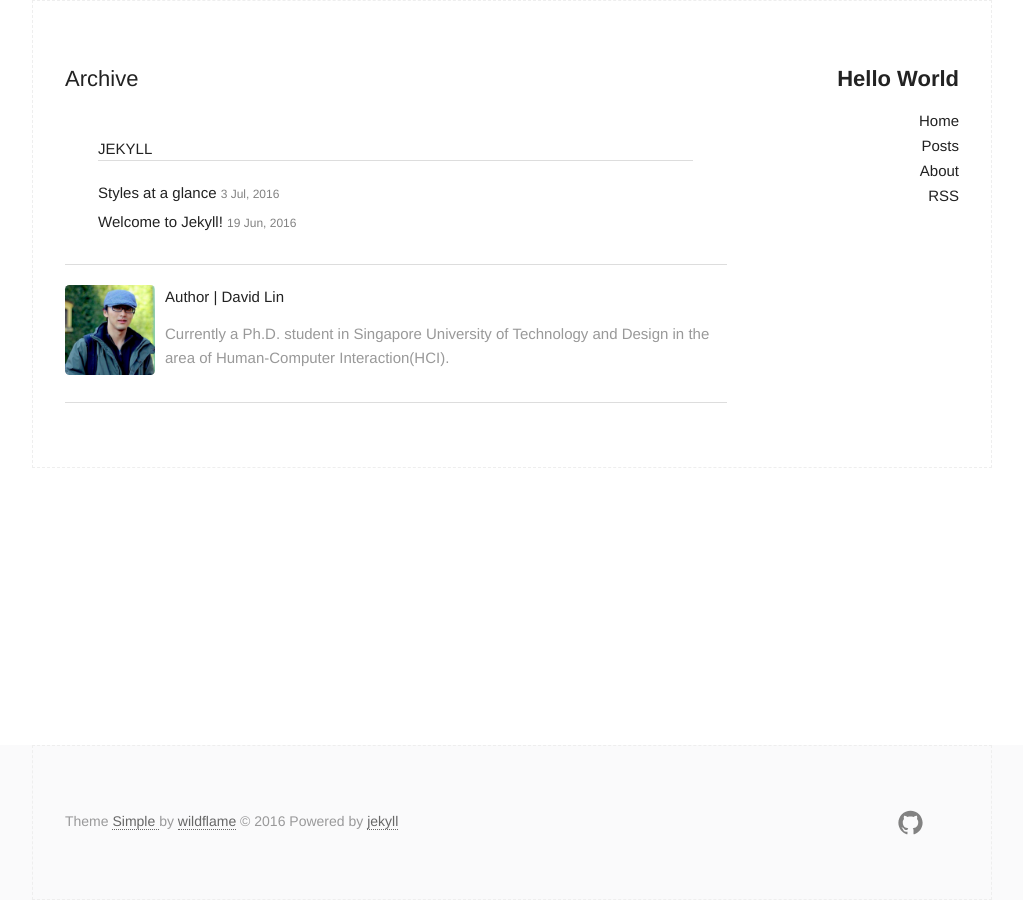
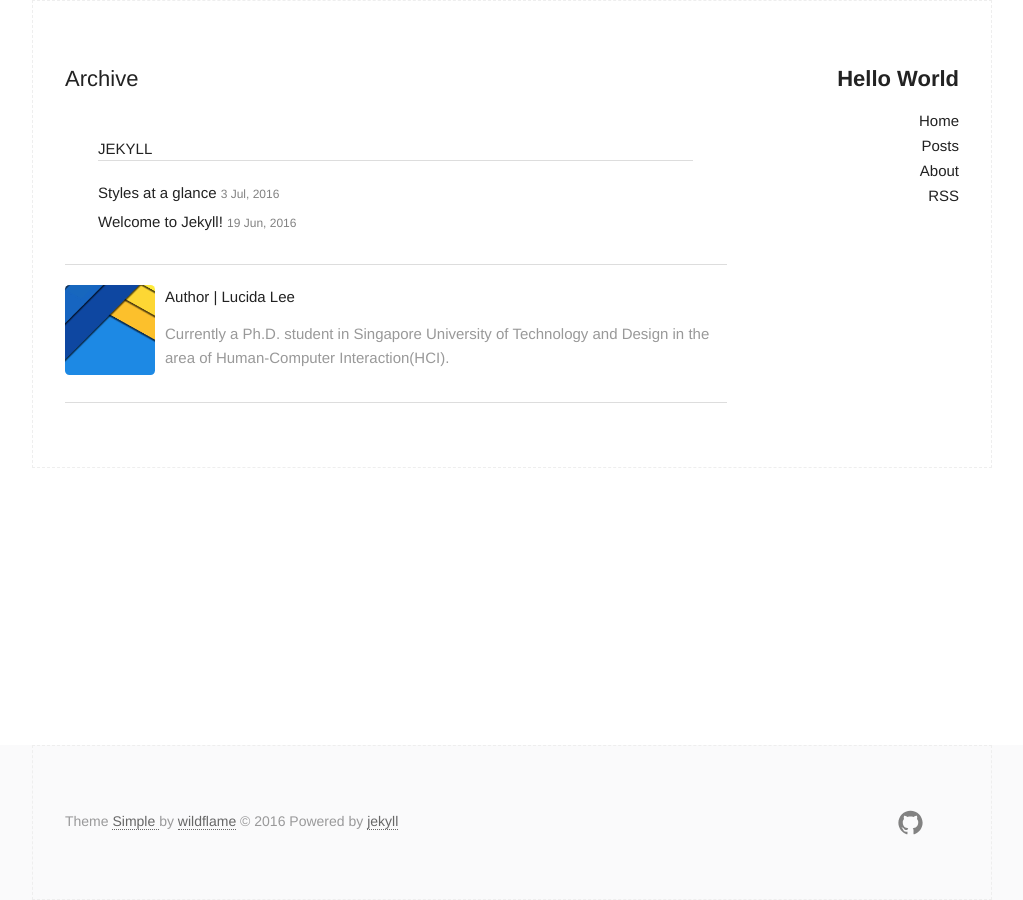
Before and after one commit to nlls1990/nlls1990.github.io, a Jekyll site: the page built from archive.html, in a window 1280 px wide. Shown: the whole page, without its empty margins (128-1151 px from the left). Built offline with Jekyll 4.4.1, drawn with Linux system fonts in a browser that asks for light colours.

Commit message:
change some file

```diff
--- a/_config.yml
+++ b/_config.yml
@@ -9,7 +9,7 @@
 title: Hello World
 email: 124639013@qq.com
 description: > # this means to ignore newlines until "baseurl:"
-  这里是一片纯洁的自留地，学会关注自己，当你在生活中做了一些觉得了不起的事情，记录下来，可以让我知道每天自己做了什么，有哪些进步；也可以让你在失落困苦的时候，找到坚持下去的力量，立下此Flag，逼迫自己进步，当你前后左右都没有退路的时候，一定是命运在鼓励你向上飞了.
+  学会关注自己，当你在生活中做了一些觉得了不起的事情，记录下来，可以让我知道每天自己做了什么，有哪些进步；也可以让你在失落困苦的时候，找到坚持下去的力量，立下此Flag，逼迫自己进步，当你前后左右都没有退路的时候，一定是命运在鼓励你向上飞了.
 baseurl: "" # the subpath of your site, e.g. /blog
 url: "" # the base hostname & protocol for your site
 github_username:  nlls1990
--- a/_includes/author.html
+++ b/_includes/author.html
@@ -1,7 +1,7 @@
 <section class="author">
-  <div class="authorimage box" style="background: url({{site.baseurl}}/assets/img/Taffy.jpg)"></div>
+  <div class="authorimage box" style="background: url({{site.baseurl}}/assets/img/author.png)"></div>
   <div class="authorinfo box">
-    <p>Author | David Lin</p>
+    <p>Author | Lucida Lee</p>
     <p class="bio">
       Currently a Ph.D. student in Singapore University of Technology and Design in the area of Human-Computer Interaction(HCI).
     </p>
```
Also changed, not shown: assets/img/Taffy.jpg (deleted), assets/img/author.png (added).
